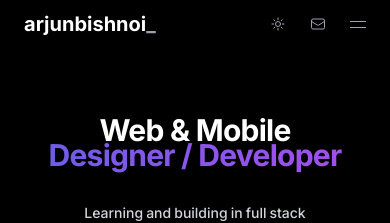
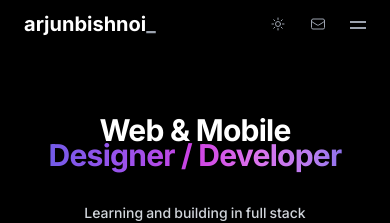
Before and after one commit to arjunbishnoi/arjunbishnoi.com, a Nuxt app: page / in a window 390 px wide. Shown: the top 223 px of the page. Built offline with nearby package versions, Linux system fonts and the light colour scheme.

Commit message:
Enhance mobile menu styles and add gradient text animation; adjust line heights and margins for improved responsiveness and visual appeal across themes.

```diff
--- a/app.vue
+++ b/app.vue
@@ -254,16 +254,20 @@
           <div class="w-4 h-3 relative">
             <!-- First line -->
             <div
-              class="absolute h-[1px] transition-all duration-300 ease-in-out"
-              style="background-color: #9CA3AF;"
+              class="absolute h-[1.5px] transition-all duration-300 ease-in-out"
+              :style="{
+                backgroundColor: isDarkMode ? '#9CA3AF' : '#4B5563'
+              }"
               :class="[
                 isMobileMenuOpen ? 'w-3 top-[6px] rotate-45' : 'w-4 top-[3px]'
               ]"
             ></div>
             <!-- Second line -->
             <div
-              class="absolute h-[1px] transition-all duration-300 ease-in-out"
-              style="background-color: #9CA3AF;"
+              class="absolute h-[1.5px] transition-all duration-300 ease-in-out"
+              :style="{
+                backgroundColor: isDarkMode ? '#9CA3AF' : '#4B5563'
+              }"
               :class="[
                 isMobileMenuOpen ? 'w-3 top-[6px] -rotate-45' : 'w-4 top-[9px]'
               ]"
@@ -279,7 +283,7 @@
             <div
               v-for="(item, index) in navigationItems"
               :key="item.name"
-              class="transform transition-all duration-500 ease-out mb-6"
+              class="transform transition-all duration-500 ease-out mb-4"
               :style="{
                 opacity: isMobileMenuOpen ? 1 : 0,
                 transform: `translateY(${isMobileMenuOpen ? 0 : -8}px)`,
@@ -300,7 +304,7 @@
 
             <!-- Download Resume Button in Mobile Menu -->
             <div
-              class="transform transition-all duration-500 ease-out mb-6"
+              class="transform transition-all duration-500 ease-out mb-4"
               :style="{
                 opacity: isMobileMenuOpen ? 1 : 0,
                 transform: `translateY(${isMobileMenuOpen ? 0 : -8}px)`,
@@ -1116,5 +1120,58 @@ body.overflow-hidden {
   );
   /* Slightly stronger text shadow for light mode */
   text-shadow: 0 0 1px rgba(0, 0, 0, 0.1);
+  /* Add background clip to ensure gradient stays within text */
+  -webkit-background-clip: text;
+  background-clip: text;
+  /* Ensure text is transparent to show gradient */
+  color: transparent;
+  -webkit-text-fill-color: transparent;
+  /* Add subtle border to improve visibility */
+  border-bottom: 1px solid rgba(0, 0, 0, 0.05);
+  /* Adjust animation timing for smoother transition */
+  animation: gradient-text 8s ease infinite;
+  /* Add slight blur for smoother edges */
+  filter: blur(0.2px);
+}
+
+/* Update the gradient animation for both themes */
+@keyframes gradient-text {
+  0% {
+    background-position: 0% 50%;
+  }
+  50% {
+    background-position: 100% 50%;
+  }
+  100% {
+    background-position: 0% 50%;
+  }
+}
+
+/* Add hover effect for both themes */
+.hero-line-2:hover {
+  filter: brightness(1.1) saturate(1.05);
+  animation: gradient-text 4s ease infinite;
+  cursor: default;
+}
+
+/* Ensure dark theme gradient remains unchanged */
+.dark-theme .hero-line-2 {
+  background: linear-gradient(
+    to right,
+    #6366f1, /* Original primary color */
+    #8b5cf6, /* Secondary purple */
+    #a855f7, /* Violet */
+    #d946ef, /* Fuchsia */
+    #e879f9, /* Bright purple */
+    #c084fc, /* Soft lilac */
+    #6366f1  /* Back to primary */
+  );
+  -webkit-background-clip: text;
+  background-clip: text;
+  color: transparent;
+  -webkit-text-fill-color: transparent;
+  text-shadow: 0 0 1px rgba(0, 0, 0, 0.05);
+  animation: gradient-text 8s ease infinite;
+  filter: blur(0.2px);
 }
 </style>
```
